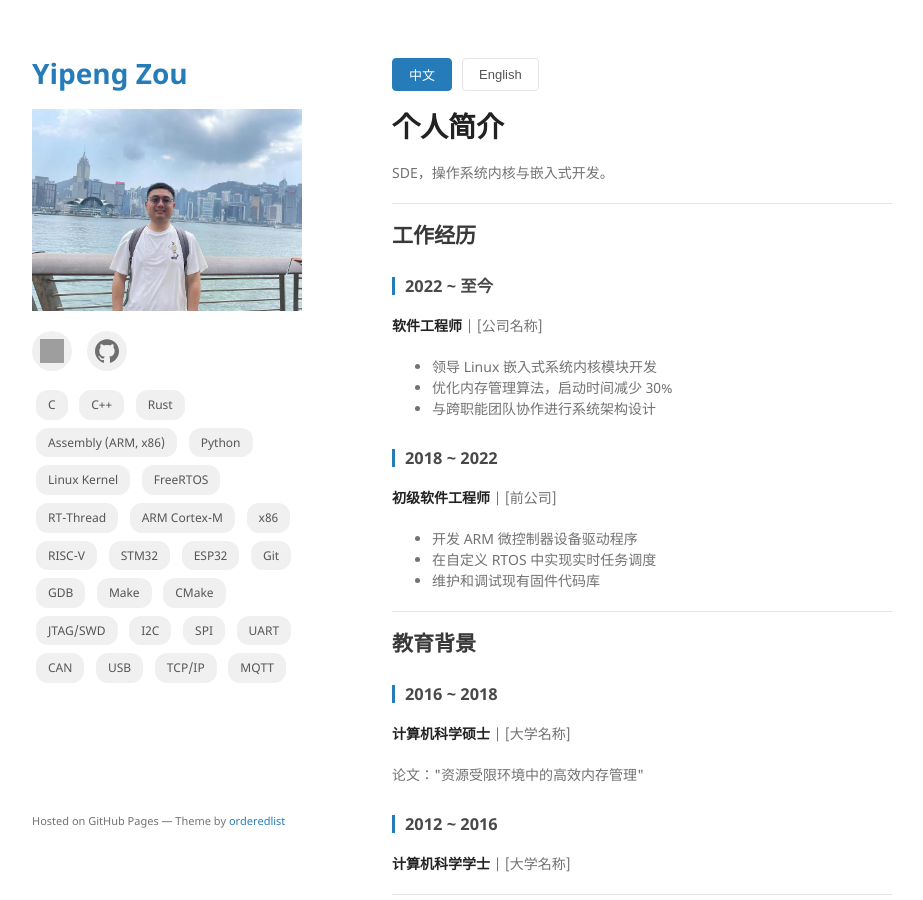
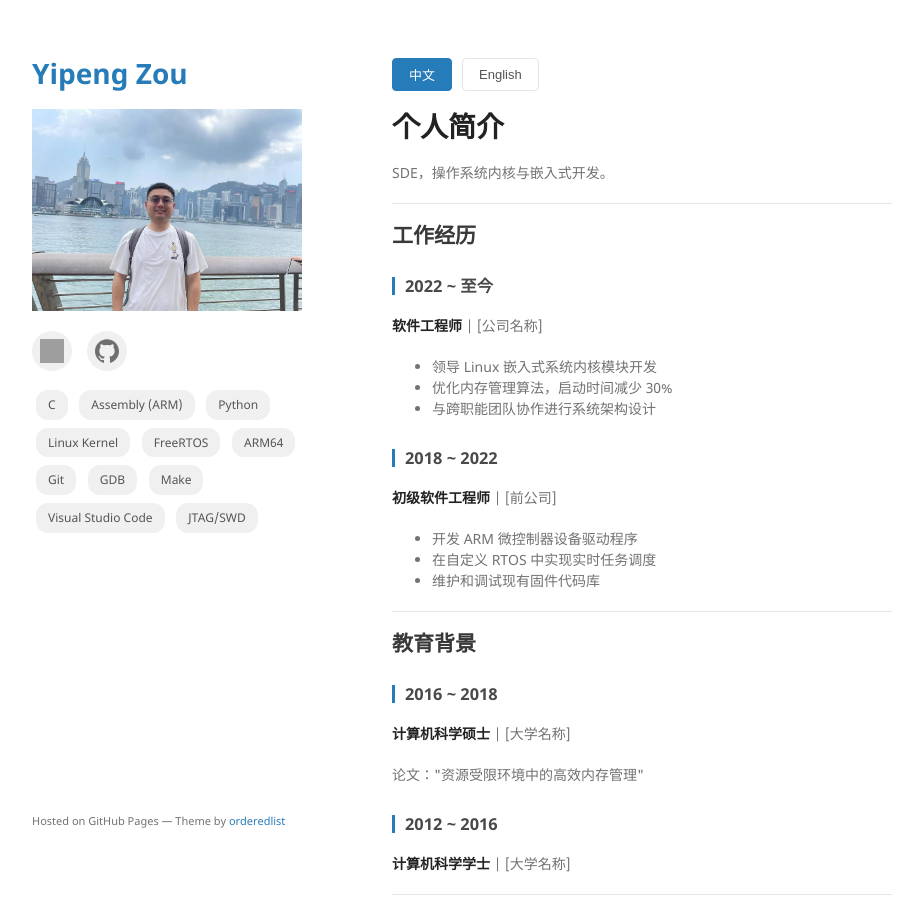
Before and after one commit to zouyipeng/zouyipeng.github.io, a Jekyll site: the page built from index.md, in a window 1280 px wide and 900 px high. Shown: the whole window, without its empty margins (178-1101 px from the left). Built offline with Jekyll 4.4.1, drawn with Linux system fonts in a browser that asks for light colours; grey boxes are pictures that could not be loaded.

Commit message:
Add Visual Studio Code to skills list
Signed-off-by: Yipeng Zou <403650485@qq.com>
Signed-off-by: AI Assistant <opencode@ai>

```diff
--- a/_config.yml
+++ b/_config.yml
@@ -14,27 +14,13 @@ github_icon: "/assets/img/github.svg"
 
 skills:
   - C
-  - C++
-  - Rust
-  - Assembly (ARM, x86)
+  - Assembly (ARM)
   - Python
   - Linux Kernel
   - FreeRTOS
-  - RT-Thread
-  - ARM Cortex-M
-  - x86
-  - RISC-V
-  - STM32
-  - ESP32
+  - ARM64
   - Git
   - GDB
   - Make
-  - CMake
+  - Visual Studio Code
   - JTAG/SWD
-  - I2C
-  - SPI
-  - UART
-  - CAN
-  - USB
-  - TCP/IP
-  - MQTT
```
